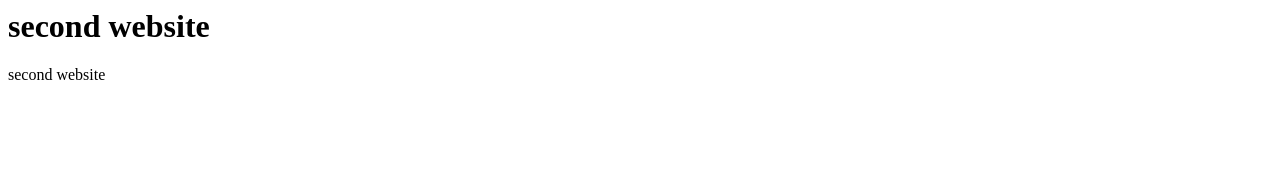
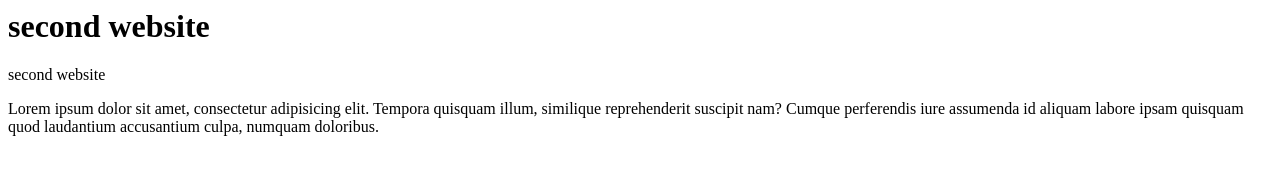
Before and after one commit to Bella50275/Second-website, a plain HTML site: page index.html in a window 1280 px wide. Drawn offline with Linux system fonts and the light colour scheme.

Commit message:
added more content

```diff
--- a/index.html
+++ b/index.html
@@ -6,4 +6,6 @@
         <h1> second website</h1>
         <p>second website</p>
     </body>
+   <p>Lorem ipsum dolor sit amet, consectetur adipisicing elit. Tempora quisquam illum, similique reprehenderit suscipit nam? Cumque perferendis iure assumenda id aliquam labore ipsam quisquam quod laudantium accusantium culpa, numquam doloribus.
+
 </html>
```
